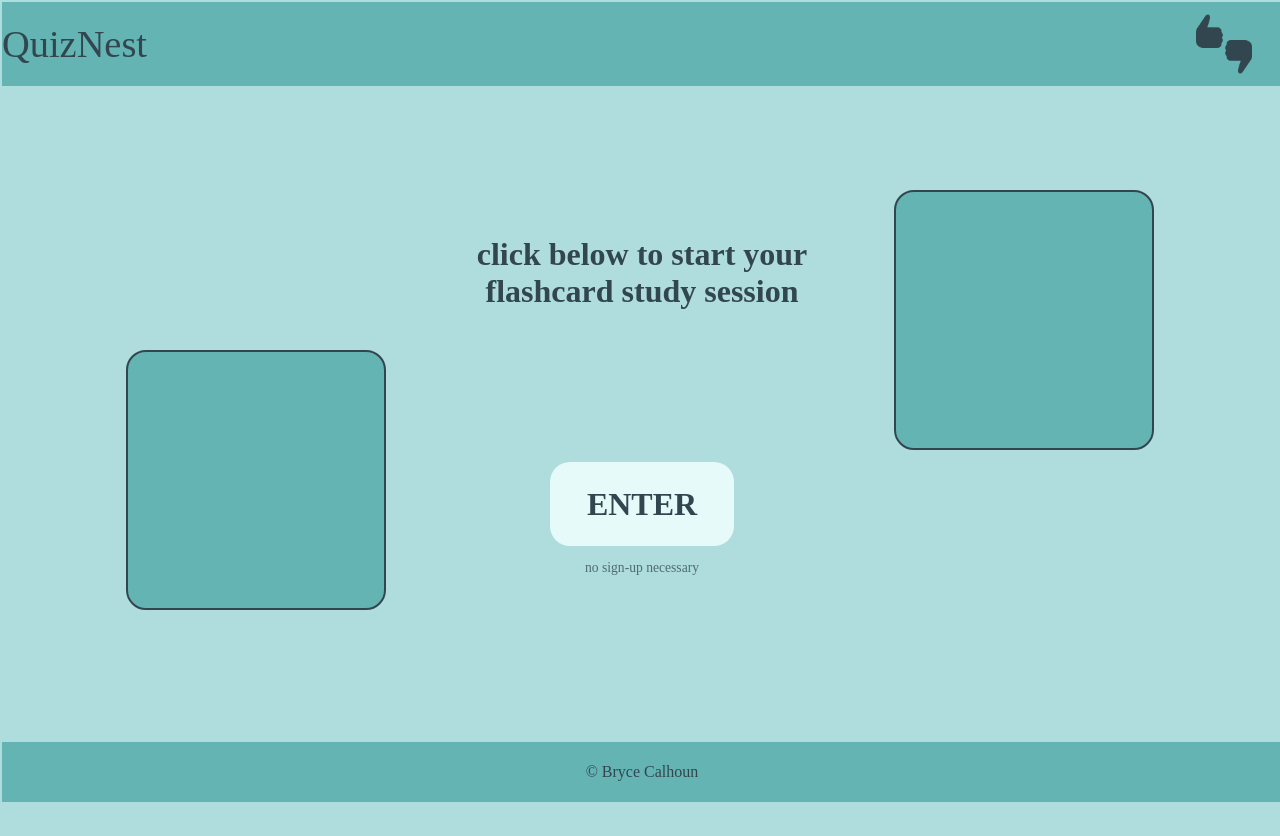
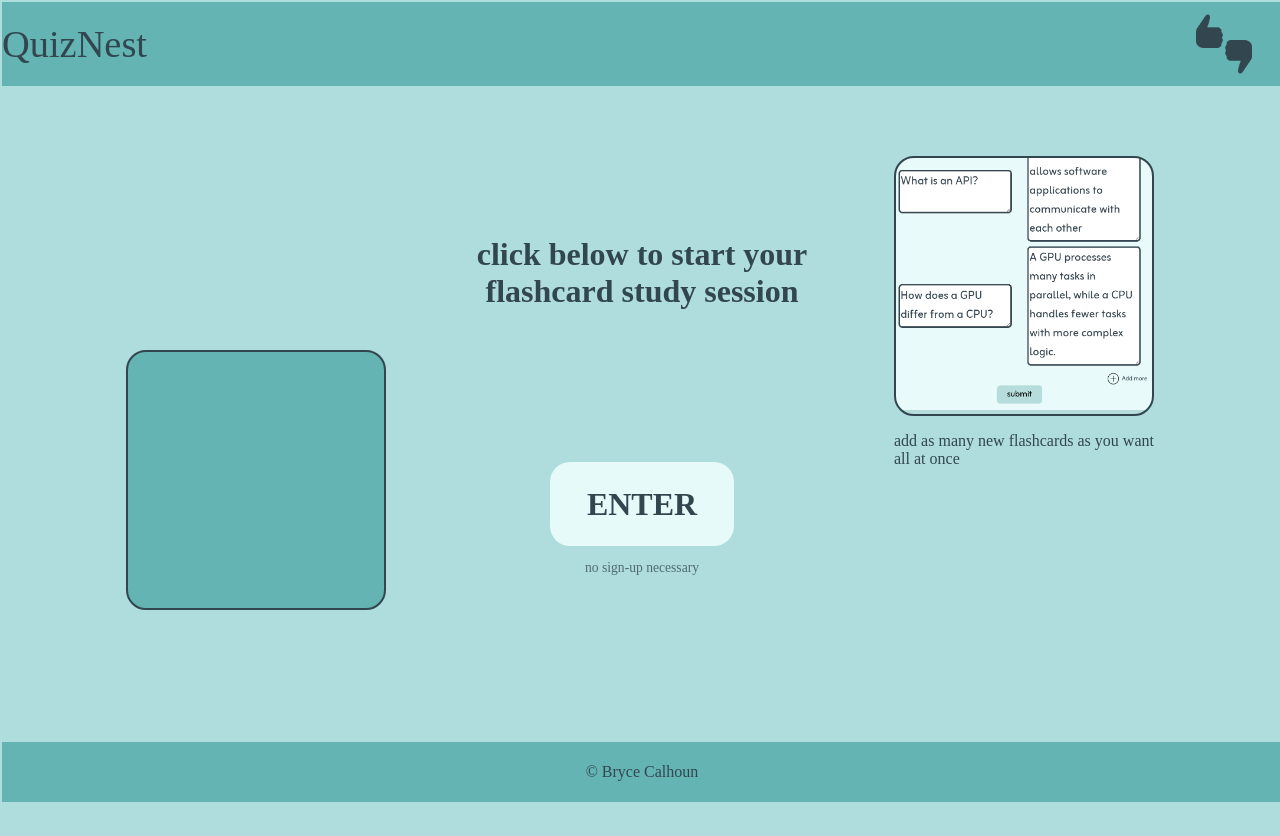
Before and after one commit to calhounbryce13/quiznest, a plain HTML site: page index.html in a window 1280 px wide. Drawn offline with Linux system fonts and the light colour scheme; a web font is replaced by a local one.

Commit message:
hero 1 complete

```diff
--- a/index.html
+++ b/index.html
@@ -25,8 +25,27 @@
                 <p style="opacity: 0.75;">no sign-up necessary</p>
             </div>
         </div>
-        <div id="image1" class="hero-image"></div>
-        <div id="image2" class="hero-image"></div>
+
+
+        <div class="hero-content" id="hero1">
+            <div id="image1" class="hero-image"></div>
+        </div>
+
+        <div class="hero-content" id="hero2">
+            <div id="image2" class="hero-image"></div>
+            <p>add as many new flashcards as you want all at once</p>
+        </div>
+
+
+
+
+
+
+
+
+
+
+
         <footer>
             <p>&copy; Bryce Calhoun</p>
         </footer>
--- a/style/main-desktop.css
+++ b/style/main-desktop.css
@@ -51,14 +51,24 @@ html, body{
     font-family: 'zain';
 }
 
+.hero-content{
+    display: flex;
+    flex-direction: column;
+    justify-content: center;
+    align-items: center;
+    height: auto;
+    position: absolute;
+    transform: translate(-50%, -50%);
+
+
+}
+
 
 .hero-image{
     height: var(--hero-size);
     width: var(--hero-size);
     background-color: var(--soft-teal);
     border-radius: 20px;
-    position: absolute;
-    transform: translate(-50%, -50%);
     background-position: center;
     background-repeat: no-repeat;
     background-size: cover;
@@ -66,14 +76,24 @@ html, body{
 
 }
 
-#image1{
+#hero1{
     top: 60%;
     left: 20%;
+
 }
-#image2{
+
+#image1{
+
+}
+
+
+#hero2{
     top: 40%;
     left: 80%;
 
+}
+#image2{
+    background-image: url('../media/Screenshot\ 2025-12-10\ 142044.png');
 }
 
 
```
Also changed, not shown: media/Screenshot 2025-12-10 142044.png (added).
